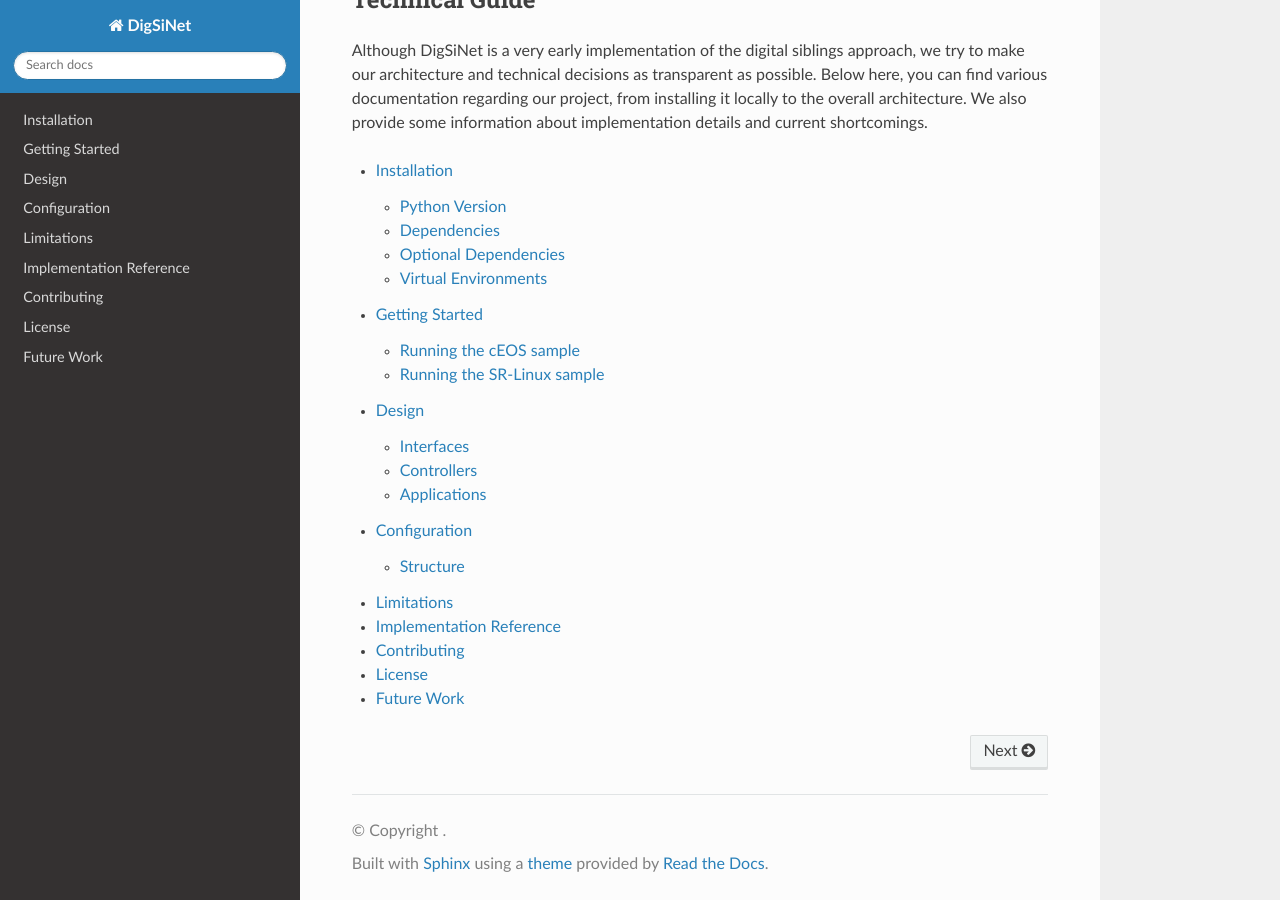
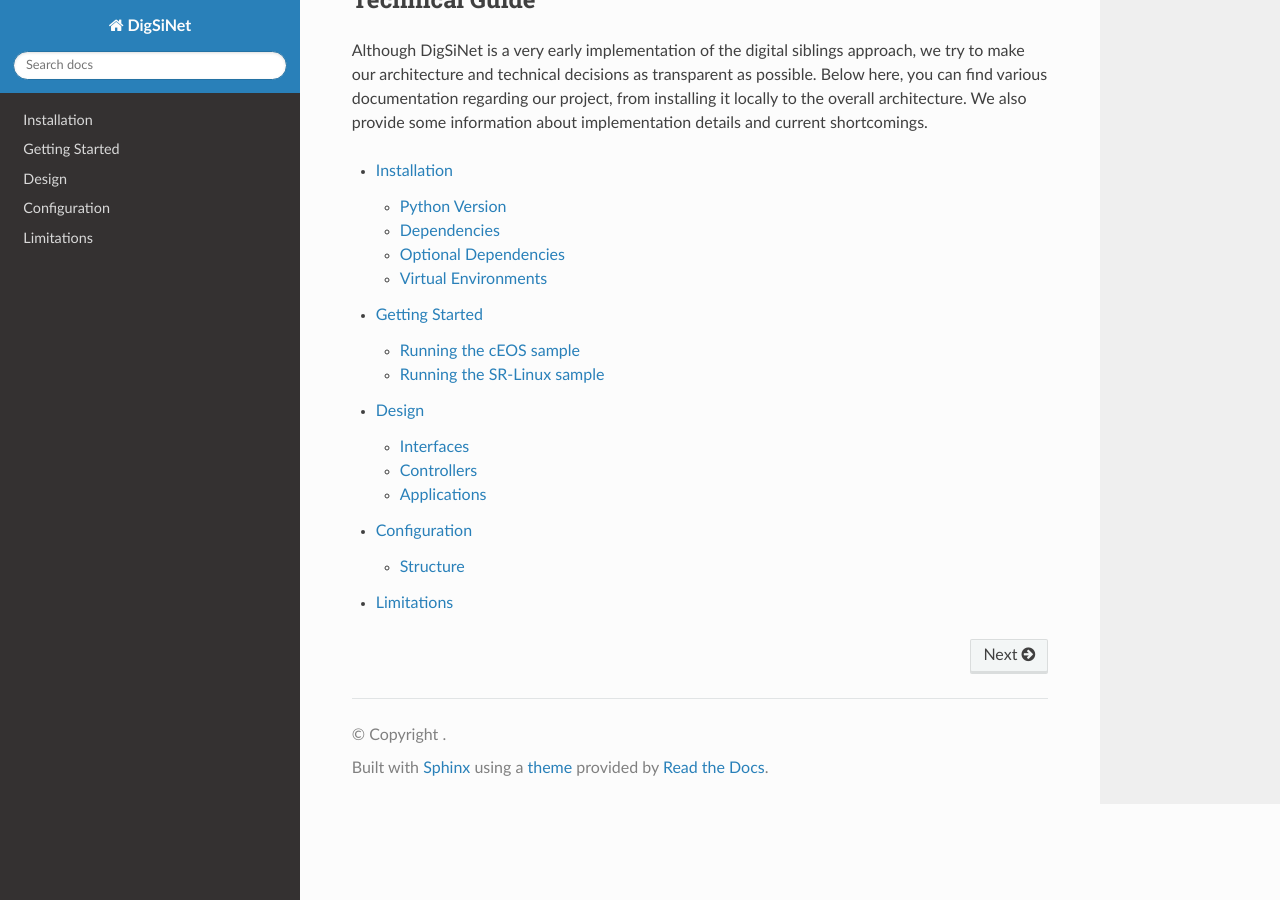
Before and after one commit to srieger1/digsinet, a Sphinx documentation site: the page built from docs/index.rst, in a window 1280 px wide and 900 px high, scrolled down 513 px. Built offline with Sphinx 7.4.7 and the Read the Docs theme 2.0.0, drawn with Linux system fonts in a browser that asks for light colours.

Commit message:
remove some unnecessary docs

```diff
--- a/docs/contributing.rst
+++ /dev/null
@@ -1,2 +0,0 @@
-Contributing
-============
--- a/docs/future_work.rst
+++ /dev/null
@@ -1,2 +0,0 @@
-Future Work
-===========
--- a/docs/implementation_reference/index.rst
+++ /dev/null
@@ -1,2 +0,0 @@
-Implementation Reference
-========================
--- a/docs/index.rst
+++ b/docs/index.rst
@@ -31,7 +31,3 @@ current shortcomings.
     design
     configuration
     limitations
-    implementation_reference/index
-    contributing
-    license
-    future_work
--- a/docs/license.rst
+++ /dev/null
@@ -1,2 +0,0 @@
-License
-=======
```
